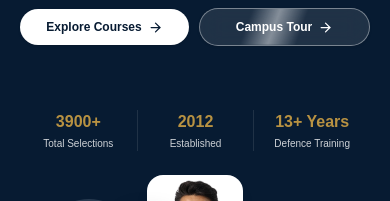
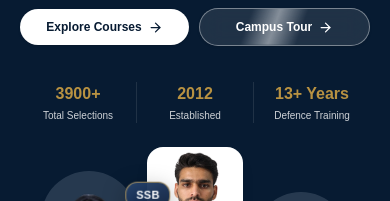
Before and after one commit to DineshSinghAndroid/prince-defence-frontend, a Next.js app: page / in a window 390 px wide. Shown: the part 330-531 px from the top of the page. Built offline with nearby package versions, Linux system fonts and the light colour scheme; no server answers.

Commit message:
style(hero): expand stats width on mobile while keeping desktop styling intact

```diff
--- a/components/home/Hero.jsx
+++ b/components/home/Hero.jsx
@@ -74,9 +74,9 @@ export const Hero = () => {
                         </div>
 
                         {/* STATS */}
-                        <div className="mt-10 grid w-full max-w-[420px] grid-cols-3 pt-6 mx-auto sm:mx-0">
+                        <div className="mt-6 flex w-full max-w-md sm:max-w-none sm:w-fit items-center justify-center sm:justify-start pt-3 mx-auto sm:mx-0">
 
-                            <div className="flex flex-col items-center justify-center text-center px-2 sm:px-3">
+                            <div className="flex-1 sm:flex-initial flex flex-col items-center justify-center text-center px-1 sm:px-0 sm:pr-6">
                                 <p className="text-base font-extrabold text-(--gold) whitespace-nowrap sm:text-xl lg:text-2xl">
                                     3900+
                                 </p>
@@ -85,7 +85,7 @@ export const Hero = () => {
                                 </p>
                             </div>
 
-                            <div className="border-l border-white/10 flex flex-col items-center justify-center text-center px-2 sm:px-3">
+                            <div className="flex-1 sm:flex-initial border-l border-white/10 flex flex-col items-center justify-center text-center px-1 sm:px-6">
                                 <p className="text-base font-extrabold text-(--gold) whitespace-nowrap sm:text-xl lg:text-2xl">
                                     2012
                                 </p>
@@ -94,7 +94,7 @@ export const Hero = () => {
                                 </p>
                             </div>
 
-                            <div className="border-l border-white/10 flex flex-col items-center justify-center text-center px-2 sm:px-3">
+                            <div className="flex-1 sm:flex-initial border-l border-white/10 flex flex-col items-center justify-center text-center px-1 sm:px-0 sm:pl-6">
                                 <p className="text-base font-extrabold text-(--gold) whitespace-nowrap sm:text-xl lg:text-2xl">
                                     13+ Years
                                 </p>
```
